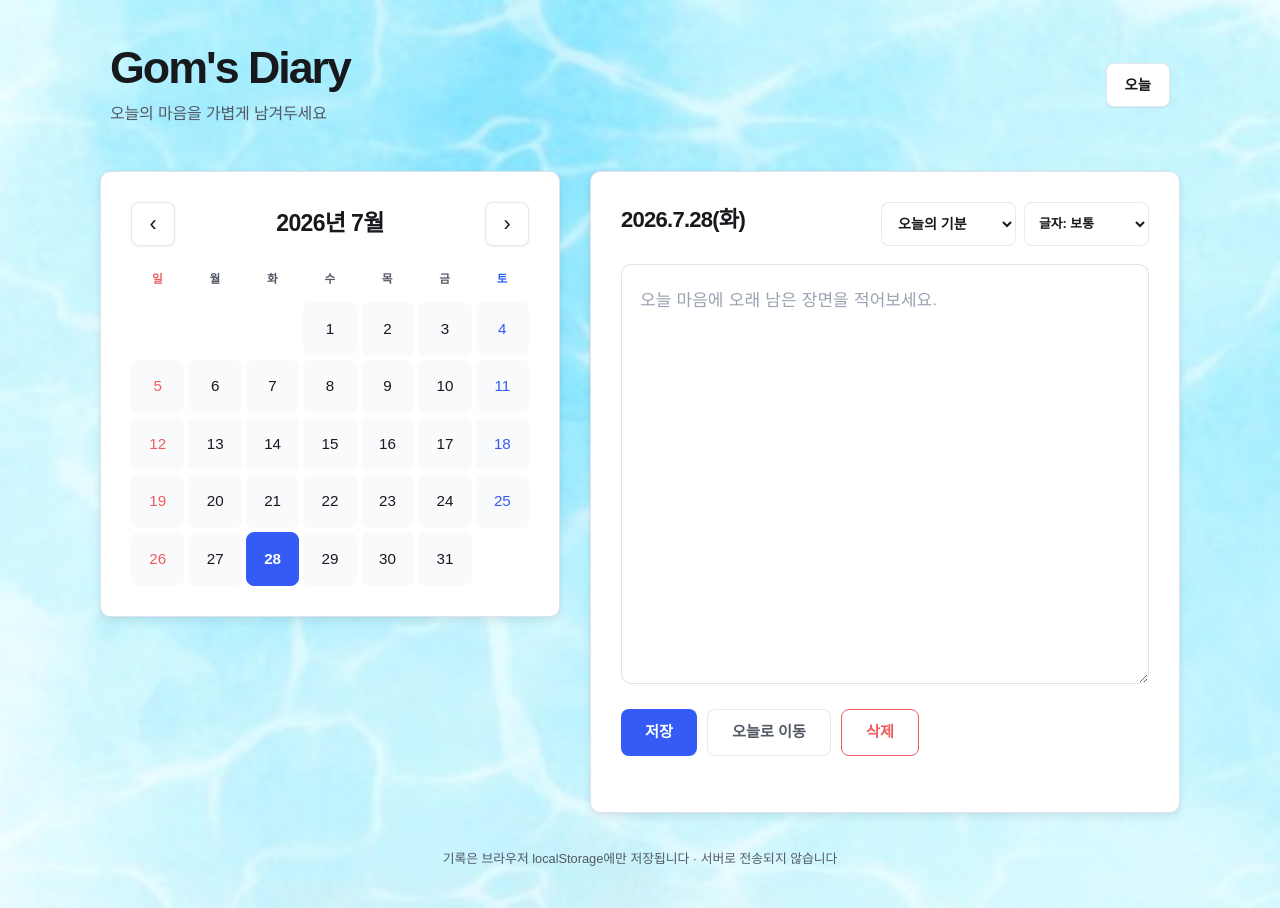
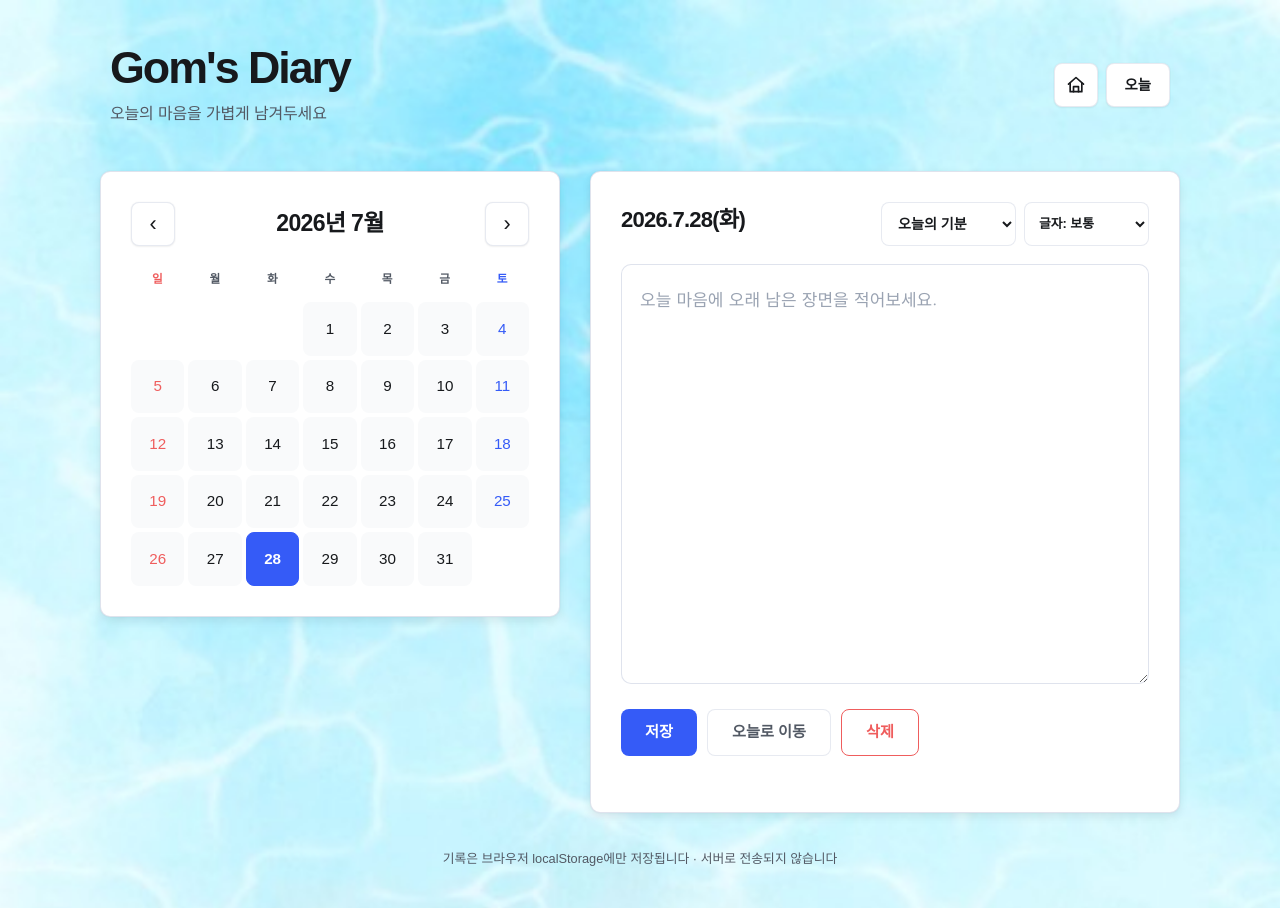
Before and after one commit to sooyachoco/GomDiary, a plain HTML site: page index.html in a window 1280 px wide. Drawn offline with Linux system fonts and the light colour scheme; a web font is replaced by a local one.

Commit message:
feat: add Gomlife home navigation
Co-authored-by: Cursor <cursoragent@cursor.com>

```diff
--- a/index.html
+++ b/index.html
@@ -142,7 +142,14 @@
       letter-spacing: -0.01em;
     }
 
-    .btn-today-top {
+    .topbar-actions {
+      display: flex;
+      align-items: center;
+      gap: var(--nds-spacing-xxsmall);
+    }
+
+    .btn-today-top,
+    .home-link {
       flex-shrink: 0;
       min-height: 44px;
       padding: 0 var(--nds-spacing-medium);
@@ -158,7 +165,22 @@
       transition: background 0.16s ease, border-color 0.16s ease, color 0.16s ease, transform 0.16s ease;
     }
 
-    .btn-today-top:hover {
+    .home-link {
+      width: 44px;
+      padding: 0;
+      display: grid;
+      place-items: center;
+      text-decoration: none;
+      font-size: 1.15rem;
+    }
+
+    .home-link svg {
+      width: 20px;
+      height: 20px;
+    }
+
+    .btn-today-top:hover,
+    .home-link:hover {
       background: var(--nds-hover-subtle);
       border-color: var(--nds-border-500);
     }
@@ -711,7 +733,14 @@
         <h1>Gom's Diary</h1>
         <p>오늘의 마음을 가볍게 남겨두세요</p>
       </div>
-      <button class="btn-today-top" id="todayTopBtn" type="button">오늘</button>
+      <div class="topbar-actions">
+        <a class="home-link" href="https://sooyachoco.github.io/Gomlife/" aria-label="Gomlife 홈으로 이동" title="홈">
+          <svg viewBox="0 0 24 24" fill="none" stroke="currentColor" stroke-width="2" stroke-linecap="round" stroke-linejoin="round" aria-hidden="true">
+            <path d="m3 11 9-8 9 8"></path><path d="M5 10v10h14V10"></path><path d="M9 20v-6h6v6"></path>
+          </svg>
+        </a>
+        <button class="btn-today-top" id="todayTopBtn" type="button">오늘</button>
+      </div>
     </header>
 
     <nav class="tabs" role="tablist" aria-label="화면 전환">
```
